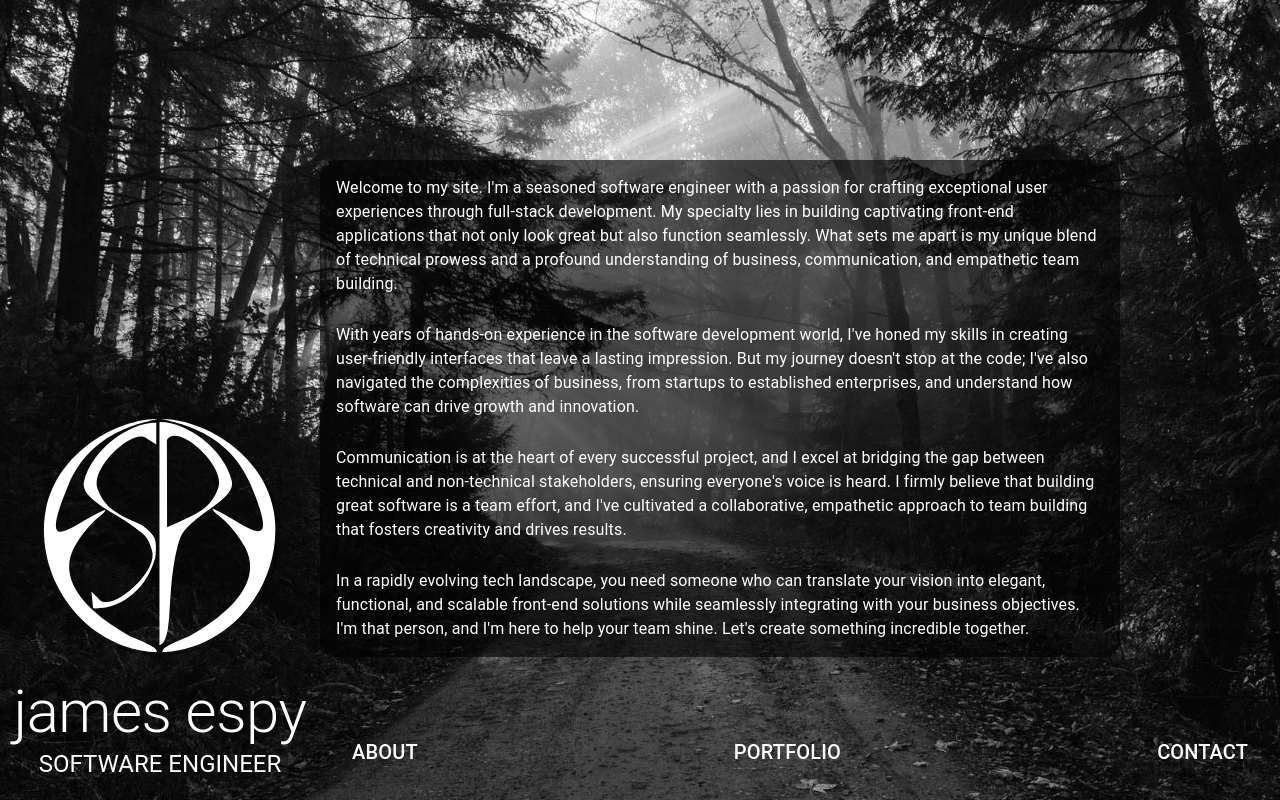
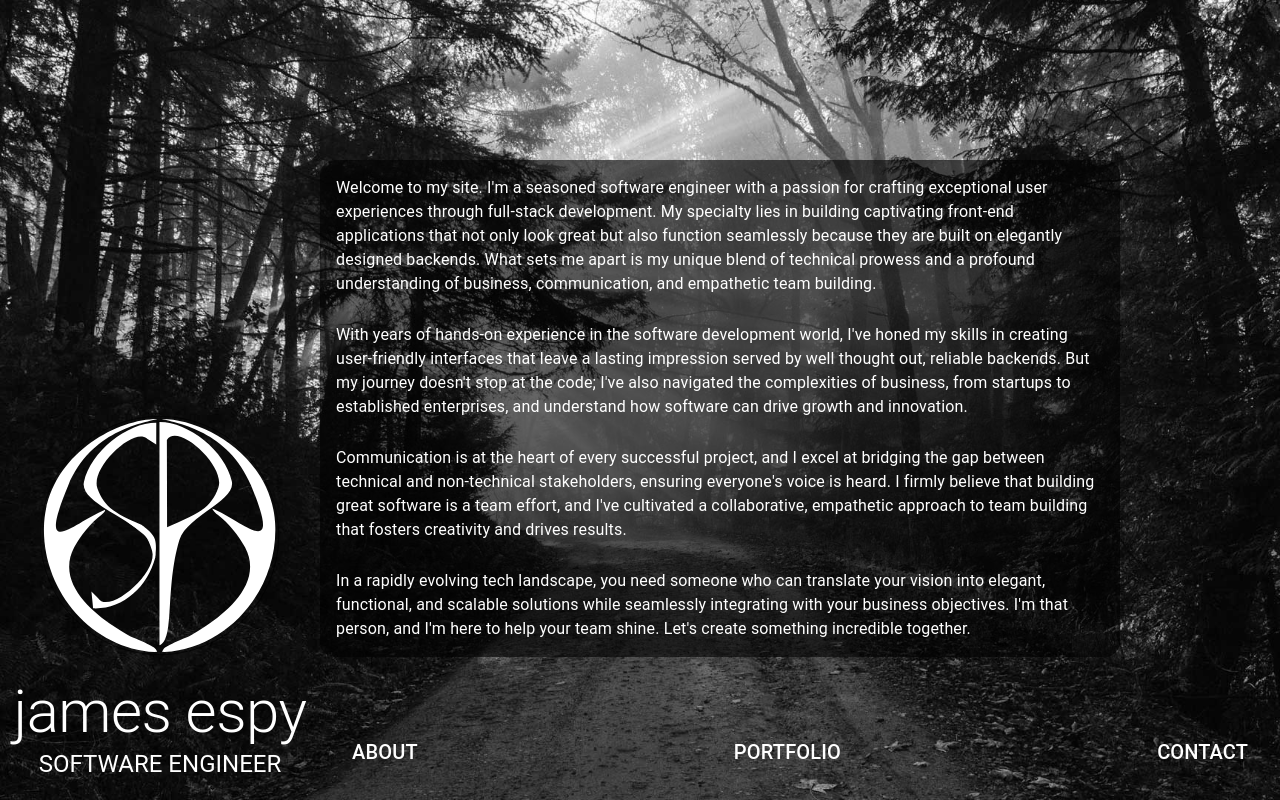
Before and after one commit to jespy2/ewd-site, a React (Create React App) app: page / in a window 1280 px wide. Built offline with nearby package versions, Linux system fonts and the light colour scheme.

Commit message:
updated hobbies accordian to close when another topic is selected

```diff
--- a/src/pages/about/hobbies-accordian/Accordian.tsx
+++ b/src/pages/about/hobbies-accordian/Accordian.tsx
@@ -1,5 +1,5 @@
-import React from 'react';
-import { Accordion, AccordionSummary, AccordionDetails, Card, CardContent, CardMedia, Typography } from '@mui/material';
+import React, { useState } from 'react';
+import { Accordion, AccordionSummary, AccordionDetails, Card, CardContent, CardMedia, ClickAwayListener, Typography } from '@mui/material';
 import ExpandMoreIcon from '@mui/icons-material/ExpandMore';
 
 import { hobbiesAccordianProps } from './HobbiesAccordian.config';
@@ -7,10 +7,25 @@ import { hobbiesAccordianProps } from './HobbiesAccordian.config';
 import styles from './HobbiesAccordian.module.scss';
 
 export const Accordian = () => {
+	const [expanded, setExpanded] = useState({
+		'Martial Arts': false,
+		Motorcycles: false,
+		Camping: false,
+		Family: false,
+	});
+
+	const handleClickAway = (accordianName: string) => {
+		setExpanded({ ...expanded, [accordianName]: false });
+	}
 
   const accordianItems = hobbiesAccordianProps.map((item) => {
-    return (
-      <Accordion className={styles.HobbiesAccordianItem}>
+		return (
+			<ClickAwayListener onClickAway={() => handleClickAway(item.title)}>
+				<Accordion
+					className={styles.HobbiesAccordianItem}
+					expanded={expanded[item.title as keyof typeof expanded]}
+					onChange={() => setExpanded({ ...expanded, [item.title]: !expanded[item.title as keyof typeof expanded] })}
+				>
 				<AccordionSummary
 					expandIcon={<ExpandMoreIcon />}
 					aria-controls='panel1a-content'
@@ -34,7 +49,8 @@ export const Accordian = () => {
 						</CardContent>
 					</Card>
 				</AccordionDetails>
-			</Accordion>
+				</Accordion>
+			</ClickAwayListener>
     )
   });
   return (
--- a/src/pages/about/hobbies-accordian/HobbiesAccordian.config.ts
+++ b/src/pages/about/hobbies-accordian/HobbiesAccordian.config.ts
@@ -15,7 +15,7 @@ export const hobbiesAccordianProps: IHobbiesAccordianProps[] = [
     title: 'Martial Arts',
     image: Sword,
     imagetitle: 'sword cut',
-    text: 'I taught martial arts for three decades and ran a school (Dojang) for 17 years.  Martial arts has taught me discipline, patience, and the importance of continuous self-improvement—values that resonate well with the ever-evolving tech landscape. Just as in martial arts, I believe in the power of practice, the importance of refining one"s skills, and the need to stay agile in the face of challenges.'
+    text: "I taught martial arts for three decades and ran a school (Dojang) for 17 years.  Martial arts has taught me discipline, patience, and the importance of continuous self-improvement—values that resonate well with the ever-evolving tech landscape. Just as in martial arts, I believe in the power of practice, the importance of refining one's skills, and the need to stay agile in the face of challenges."
   },
   {
     title: 'Motorcycles',
--- a/src/pages/home/Home.tsx
+++ b/src/pages/home/Home.tsx
@@ -10,11 +10,11 @@ export const Home = () => {
     <div className={styles.homeContainer} >
       <Box className={styles.homeInfoContainer} >
         <Typography variant='body1' display="block" >
-          Welcome to my site.  I'm a seasoned software engineer with a passion for crafting exceptional user experiences through full-stack development. My specialty lies in building captivating front-end applications that not only look great but also function seamlessly. What sets me apart is my unique blend of technical prowess and a profound understanding of business, communication, and empathetic team building.
+          Welcome to my site.  I'm a seasoned software engineer with a passion for crafting exceptional user experiences through full-stack development. My specialty lies in building captivating front-end applications that not only look great but also function seamlessly because they are built on elegantly designed backends. What sets me apart is my unique blend of technical prowess and a profound understanding of business, communication, and empathetic team building.
         </Typography>
         <br/>
         <Typography variant='body1' display="block" >
-          With years of hands-on experience in the software development world, I've honed my skills in creating user-friendly interfaces that leave a lasting impression. But my journey doesn't stop at the code; I've also navigated the complexities of business, from startups to established enterprises, and understand how software can drive growth and innovation.
+          With years of hands-on experience in the software development world, I've honed my skills in creating user-friendly interfaces that leave a lasting impression served by well thought out, reliable backends. But my journey doesn't stop at the code; I've also navigated the complexities of business, from startups to established enterprises, and understand how software can drive growth and innovation.
         </Typography>
         <br/>
         <Typography variant='body1' >
@@ -22,7 +22,7 @@ export const Home = () => {
         </Typography>
         <br/>
         <Typography variant='body1' >
-          In a rapidly evolving tech landscape, you need someone who can translate your vision into elegant, functional, and scalable front-end solutions while seamlessly integrating with your business objectives. I'm that person, and I'm here to help your team shine. Let's create something incredible together.
+          In a rapidly evolving tech landscape, you need someone who can translate your vision into elegant, functional, and scalable solutions while seamlessly integrating with your business objectives. I'm that person, and I'm here to help your team shine. Let's create something incredible together.
         </Typography>
       </Box>
 
```
